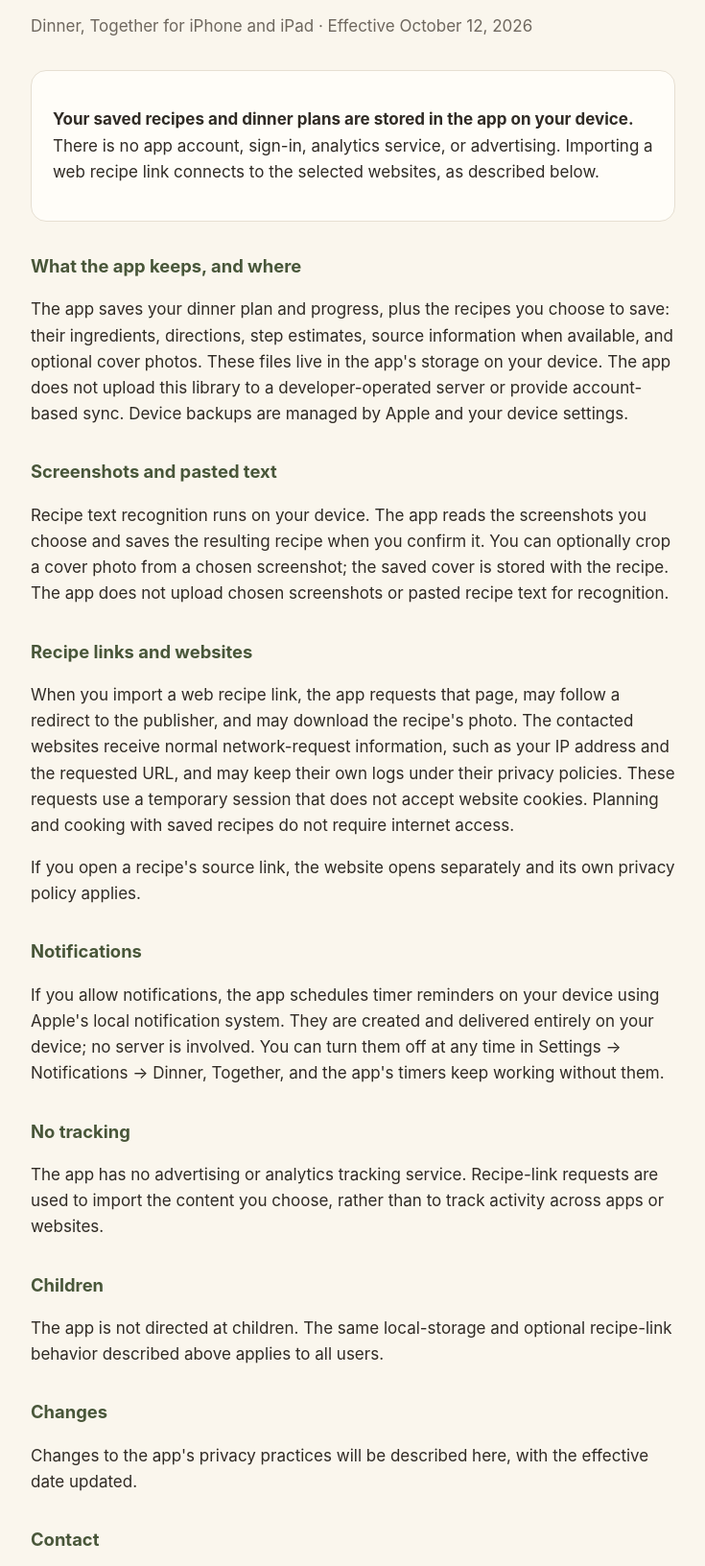
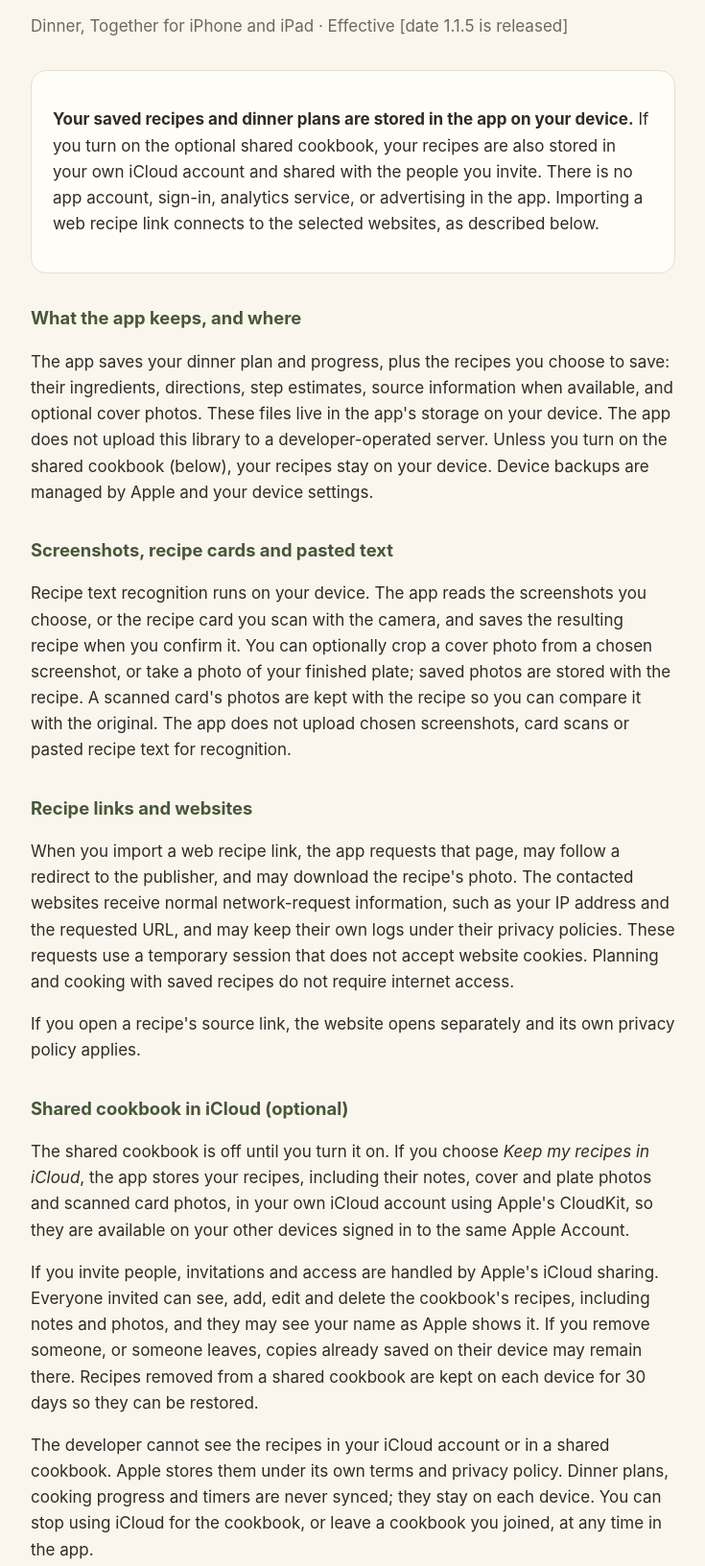
Before and after one commit to josephdorseyc-boop/dinner-together-site, a plain HTML site: page privacy.html in a window 1280 px wide. Shown: the part 102-1734 px from the top of the page at 96% size, without its empty margins (272-1007 px from the left). Drawn offline with Linux system fonts and the light colour scheme.

Commit message:
Draft: privacy page for 1.1.5's optional iCloud shared cookbook (not published; for A2 review and Joe's OK)
Co-Authored-By: Claude Opus 5.5 <noreply@anthropic.com>
Claude-Session: https://claude.ai/code/session_01EPgoQgm9tSqmix5k8bz3Jf

```diff
--- a/privacy.html
+++ b/privacy.html
@@ -4,7 +4,7 @@
 <meta charset="utf-8">
 <meta name="viewport" content="width=device-width, initial-scale=1">
 <title>Privacy Policy — Dinner, Together</title>
-<meta name="description" content="How Dinner, Together stores saved recipes and dinner plans, recognizes screenshots, and imports recipe links.">
+<meta name="description" content="How Dinner, Together stores saved recipes and dinner plans, recognizes screenshots and recipe cards, imports recipe links, and shares an optional cookbook through iCloud.">
 <style>
   :root { --cream:#faf6ed; --paper:#fffdf8; --ink:#302b25; --muted:#6e675e; --tomato:#a83827; --olive:#485639; --line:#e6dfd2; }
   @media (prefers-color-scheme: dark) { :root:not([data-theme="light"]) { --cream:#1a1916; --paper:#272520; --ink:#f6f1e3; --muted:#bab5a6; --tomato:#f28a6b; --olive:#b0c28f; --line:#454138; } }
@@ -20,30 +20,36 @@
 <body>
 <main>
   <h1>Privacy Policy</h1>
-  <p class="meta">Dinner, Together for iPhone and iPad · Effective October 12, 2026</p>
+  <p class="meta">Dinner, Together for iPhone and iPad · Effective [date 1.1.5 is released]</p>
 
   <div class="card">
-    <p><strong>Your saved recipes and dinner plans are stored in the app on your device.</strong> There is no app account, sign-in, analytics service, or advertising. Importing a web recipe link connects to the selected websites, as described below.</p>
+    <p><strong>Your saved recipes and dinner plans are stored in the app on your device.</strong> If you turn on the optional shared cookbook, your recipes are also stored in your own iCloud account and shared with the people you invite. There is no app account, sign-in, analytics service, or advertising in the app. Importing a web recipe link connects to the selected websites, as described below.</p>
   </div>
 
   <h2>What the app keeps, and where</h2>
-  <p>The app saves your dinner plan and progress, plus the recipes you choose to save: their ingredients, directions, step estimates, source information when available, and optional cover photos. These files live in the app's storage on your device. The app does not upload this library to a developer-operated server or provide account-based sync. Device backups are managed by Apple and your device settings.</p>
+  <p>The app saves your dinner plan and progress, plus the recipes you choose to save: their ingredients, directions, step estimates, source information when available, and optional cover photos. These files live in the app's storage on your device. The app does not upload this library to a developer-operated server. Unless you turn on the shared cookbook (below), your recipes stay on your device. Device backups are managed by Apple and your device settings.</p>
 
-  <h2>Screenshots and pasted text</h2>
-  <p>Recipe text recognition runs on your device. The app reads the screenshots you choose and saves the resulting recipe when you confirm it. You can optionally crop a cover photo from a chosen screenshot; the saved cover is stored with the recipe. The app does not upload chosen screenshots or pasted recipe text for recognition.</p>
+  <h2>Screenshots, recipe cards and pasted text</h2>
+  <p>Recipe text recognition runs on your device. The app reads the screenshots you choose, or the recipe card you scan with the camera, and saves the resulting recipe when you confirm it. You can optionally crop a cover photo from a chosen screenshot, or take a photo of your finished plate; saved photos are stored with the recipe. A scanned card's photos are kept with the recipe so you can compare it with the original. The app does not upload chosen screenshots, card scans or pasted recipe text for recognition.</p>
 
   <h2>Recipe links and websites</h2>
   <p>When you import a web recipe link, the app requests that page, may follow a redirect to the publisher, and may download the recipe's photo. The contacted websites receive normal network-request information, such as your IP address and the requested URL, and may keep their own logs under their privacy policies. These requests use a temporary session that does not accept website cookies. Planning and cooking with saved recipes do not require internet access.</p>
   <p>If you open a recipe's source link, the website opens separately and its own privacy policy applies.</p>
 
+  <h2>Shared cookbook in iCloud (optional)</h2>
+  <p>The shared cookbook is off until you turn it on. If you choose <em>Keep my recipes in iCloud</em>, the app stores your recipes, including their notes, cover and plate photos and scanned card photos, in your own iCloud account using Apple's CloudKit, so they are available on your other devices signed in to the same Apple Account.</p>
+  <p>If you invite people, invitations and access are handled by Apple's iCloud sharing. Everyone invited can see, add, edit and delete the cookbook's recipes, including notes and photos, and they may see your name as Apple shows it. If you remove someone, or someone leaves, copies already saved on their device may remain there. Recipes removed from a shared cookbook are kept on each device for 30 days so they can be restored.</p>
+  <p>The developer cannot see the recipes in your iCloud account or in a shared cookbook. Apple stores them under its own terms and privacy policy. Dinner plans, cooking progress and timers are never synced; they stay on each device. You can stop using iCloud for the cookbook, or leave a cookbook you joined, at any time in the app.</p>
+
   <h2>Notifications</h2>
   <p>If you allow notifications, the app schedules timer reminders on your device using Apple's local notification system. They are created and delivered entirely on your device; no server is involved. You can turn them off at any time in Settings → Notifications → Dinner, Together, and the app's timers keep working without them.</p>
+  <p>If the shared cookbook is on, Apple's push service may also wake the app in the background when the cookbook changes, so it can sync. These notifications carry no recipe content and show nothing on your screen.</p>
 
   <h2>No tracking</h2>
   <p>The app has no advertising or analytics tracking service. Recipe-link requests are used to import the content you choose, rather than to track activity across apps or websites.</p>
 
   <h2>Children</h2>
-  <p>The app is not directed at children. The same local-storage and optional recipe-link behavior described above applies to all users.</p>
+  <p>The app is not directed at children. The same local-storage, optional recipe-link and optional iCloud-sharing behavior described above applies to all users.</p>
 
   <h2>Changes</h2>
   <p>Changes to the app's privacy practices will be described here, with the effective date updated.</p>
```
